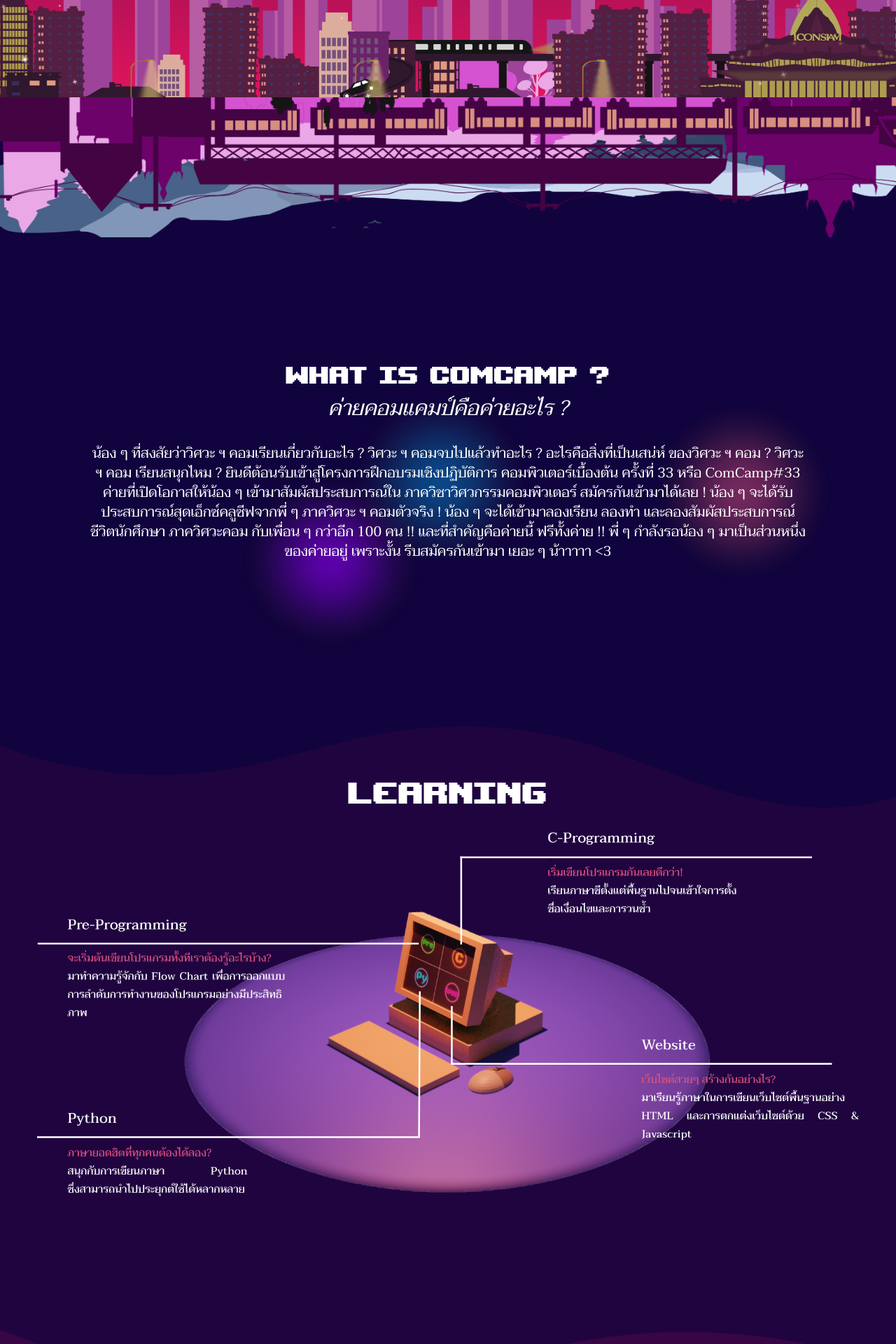
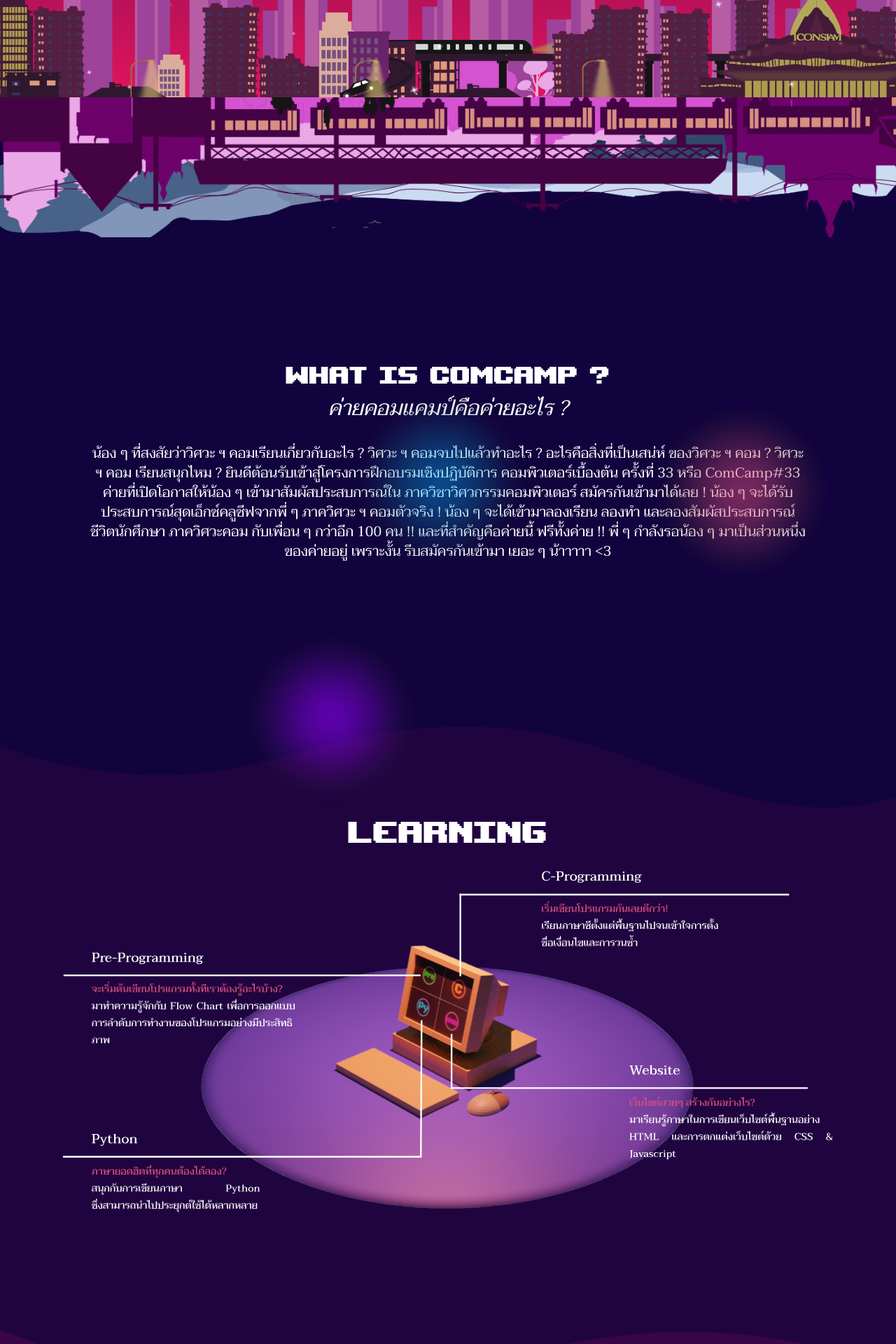
Before and after one commit to cpe-kmutt-student/comcamp33, a Next.js app: page /home in a window 1280 px wide. Shown: the part 660-2580 px from the top of the page at 70% size. Built offline with nearby package versions, Linux system fonts and the light colour scheme.

Commit message:
fix: styling

```diff
--- a/src/components/homepage/StarParticle.js
+++ b/src/components/homepage/StarParticle.js
@@ -20,10 +20,10 @@ const particleConfig = {
             }
         },
         "number": {
-            "value": 100,
+            "value": 80,
             "density": {
                 "enable": true,
-                "value_area": 520
+                "value_area": 750
             }
         },
         "interactivity": {
--- a/src/components/homepage/about/BGAnimation.js
+++ b/src/components/homepage/about/BGAnimation.js
@@ -6,13 +6,13 @@ import { PurpleBlob } from "./Blobs/PurpleBlob"
 export const BGAnimation = () => {
     return (
         <>
-            <div className="absolute top-0 right-0 w-full h-full overflow-hidden">
+            <div className="absolute top-0 right-0 w-full h-full z-10">
                 <BlobAnimation inity={0} speed={10}><PinkBlob /></BlobAnimation>
             </div>
-            <div className="absolute top-0 right-0 w-full h-full overflow-hidden">
+            <div className="absolute top-0 right-0 w-full h-full z-10">
                 <BlobAnimation initx={0} inity={0} speed={12}><BlueBlob /></BlobAnimation>
             </div>
-            <div className="absolute top-0 right-0 w-full h-full overflow-hidden">
+            <div className="absolute top-0 right-0 w-full h-full z-10">
                 <BlobAnimation speed={8}><PurpleBlob /></BlobAnimation>
             </div>
         </>
--- a/src/components/homepage/about/BlobAnimation.js
+++ b/src/components/homepage/about/BlobAnimation.js
@@ -35,7 +35,7 @@ export const BlobAnimation = ({ initx, inity, children, speed }) => {
                 setSpeedY(ORIGSPEEDY);
             }
 
-            if (y >= (window.innerHeight * 0.93) - 100) {
+            if (y >= (window.innerHeight * 0.93)) {
                 setSpeedY(-ORIGSPEEDY);
             }
         }}
--- a/src/components/homepage/about/index.js
+++ b/src/components/homepage/about/index.js
@@ -16,7 +16,7 @@ const About = () => {
   return (
     <div className="flex flex-col justify-center items-center relative w-full h-full text-center px-10 md:px-[10vw] pt-[15vh] md:pt-[15vh] ">
       <BGAnimation />
-      <div className="absolute top-[-17px] right-0 w-full h-[25vh] z-1" style={{ transform: `translateY(${offsetY * 0.1}px)` }}>
+      <div className="absolute top-[-17px] right-0 w-full h-[25vh] z-20" style={{ transform: `translateY(${offsetY * 0.1}px)` }}>
         <Image src="/assets/about/about_bg.png"
           layout="fill"
           objectFit="cover"
--- a/src/components/homepage/learning/index.js
+++ b/src/components/homepage/learning/index.js
@@ -14,7 +14,7 @@ const SubjectDetail = ({ name, highlight, detail }) => (
 
 const Learning = () => {
   return (
-    <div className="flex flex-col justify-start pt-[8vh] items-center relative w-full h-full text-center md:px-10 lg:px-10 sm:space-y-10 lg:space-y-5 md:space-y-5 lg:pt-[-3vh]">
+    <div className="flex flex-col justify-start pt-[8vh] lg:pt-[15vh] items-center relative w-full h-full text-center md:px-10 lg:px-10 sm:space-y-10 lg:space-y-5 md:space-y-5 ">
       <h1 data-aos="fade-right" className="text-white font-pixel text-3xl sm:text-4xl md:text-6xl lg:text-6xl relative ">Learning</h1>
       <div data-aos="fade-up" className="h-[60%] w-full relative hidden lg:block  animate-float">
         <Image src="/assets/learning/pc_learning.svg"
@@ -45,7 +45,7 @@ const Learning = () => {
       </div>
       <div className="absolute bottom-0 left-0 w-[100%] overflow-hidden leading-[0] rotate-180">
         <svg className="relative block w-[clac(170%+1.3px)] h-[169px]" data-name="Layer 1" xmlns="http://www.w3.org/2000/svg" viewBox="0 0 1200 120" preserveAspectRatio="none">
-          <path d="M321.39,56.44c58-10.79,114.16-30.13,172-41.86,82.39-16.72,168.19-17.73,250.45-.39C823.78,31,906.67,72,985.66,92.83c70.05,18.48,146.53,26.09,214.34,3V0H0V27.35A600.21,600.21,0,0,0,321.39,56.44Z" class="shape-fill" fill="#380644"></path>
+          <path d="M321.39,56.44c58-10.79,114.16-30.13,172-41.86,82.39-16.72,168.19-17.73,250.45-.39C823.78,31,906.67,72,985.66,92.83c70.05,18.48,146.53,26.09,214.34,3V0H0V27.35A600.21,600.21,0,0,0,321.39,56.44Z" className="shapeFill" fill="#380644"></path>
         </svg>
       </div>
     </div>
--- a/src/pages/home/index.js
+++ b/src/pages/home/index.js
@@ -23,7 +23,7 @@ const Home = () => {
       <section className="bg-[#11033E] h-[110vh]" id="about">
         <About />
       </section>
-      <div class="absolute  w-[100%] overflow-hidden leading-[0]">
+      <div className="absolute  w-[100%] overflow-hidden leading-[0]">
         <svg data-name="Layer 1" xmlns="http://www.w3.org/2000/svg" viewBox="0 0 1200 120" preserveAspectRatio="none">
           <path d="M321.39,56.44c58-10.79,114.16-30.13,172-41.86,82.39-16.72,168.19-17.73,250.45-.39C823.78,31,906.67,72,985.66,92.83c70.05,18.48,146.53,26.09,214.34,3V0H0V27.35A600.21,600.21,0,0,0,321.39,56.44Z" className="shape-fill" fill="#11033E"></path>
         </svg>
@@ -37,7 +37,7 @@ const Home = () => {
         <Condition />
       </section>
       <div className="absolute  w-[100%] overflow-hidden leading-[0] ">
-          <svg  data-name="Layer 1" xmlns="http://www.w3.org/2000/svg" viewBox="0 0 1200 120" preserveAspectRatio="none">
+        <svg data-name="Layer 1" xmlns="http://www.w3.org/2000/svg" viewBox="0 0 1200 120" preserveAspectRatio="none">
           <path d="M321.39,56.44c58-10.79,114.16-30.13,172-41.86,82.39-16.72,168.19-17.73,250.45-.39C823.78,31,906.67,72,985.66,92.83c70.05,18.48,146.53,26.09,214.34,3V0H0V27.35A600.21,600.21,0,0,0,321.39,56.44Z" className="shape-fill" fill="#380644"></path>
         </svg>
       </div>
```
Lines whose indentation alone changed are shown as unchanged.
